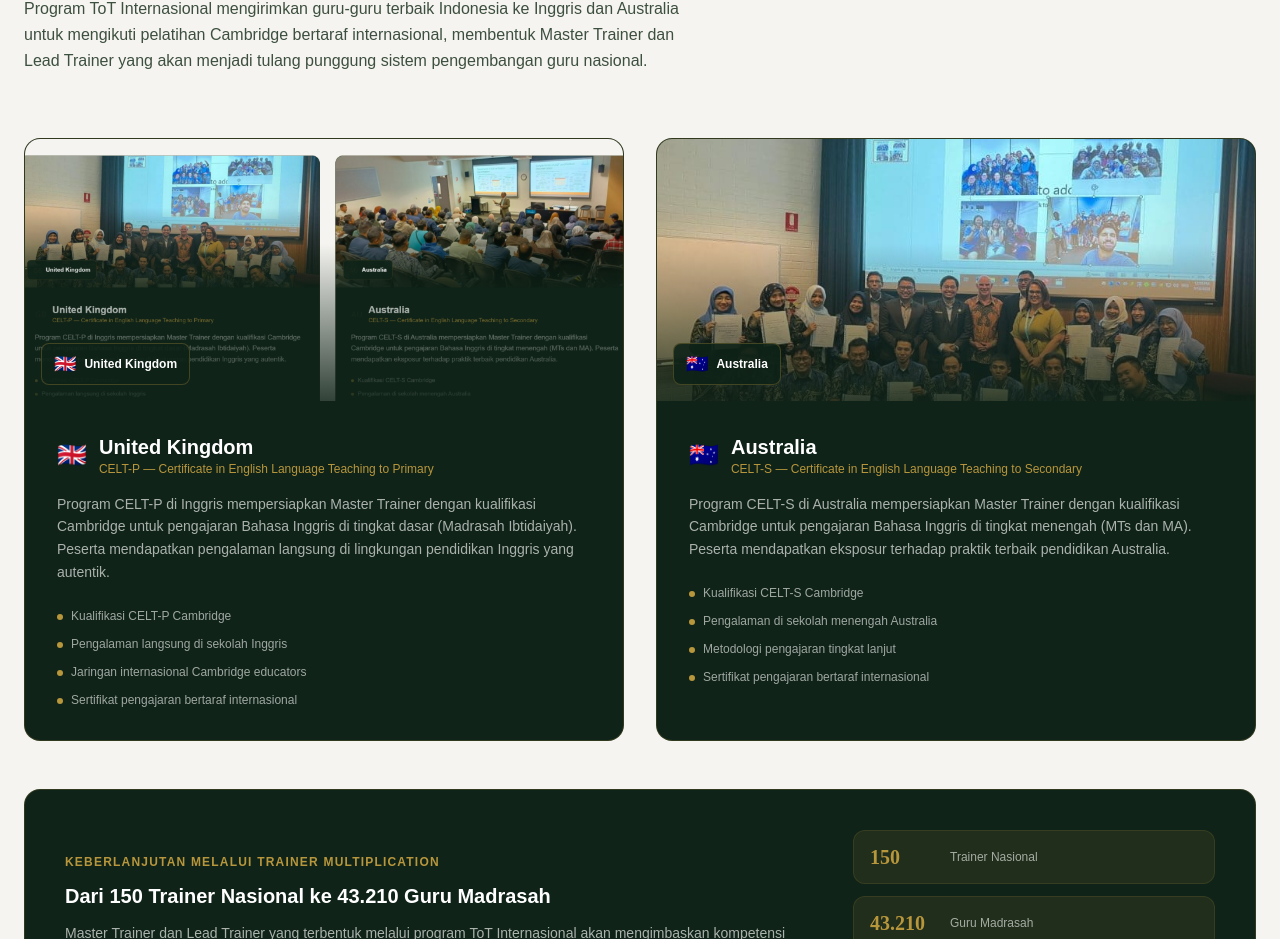
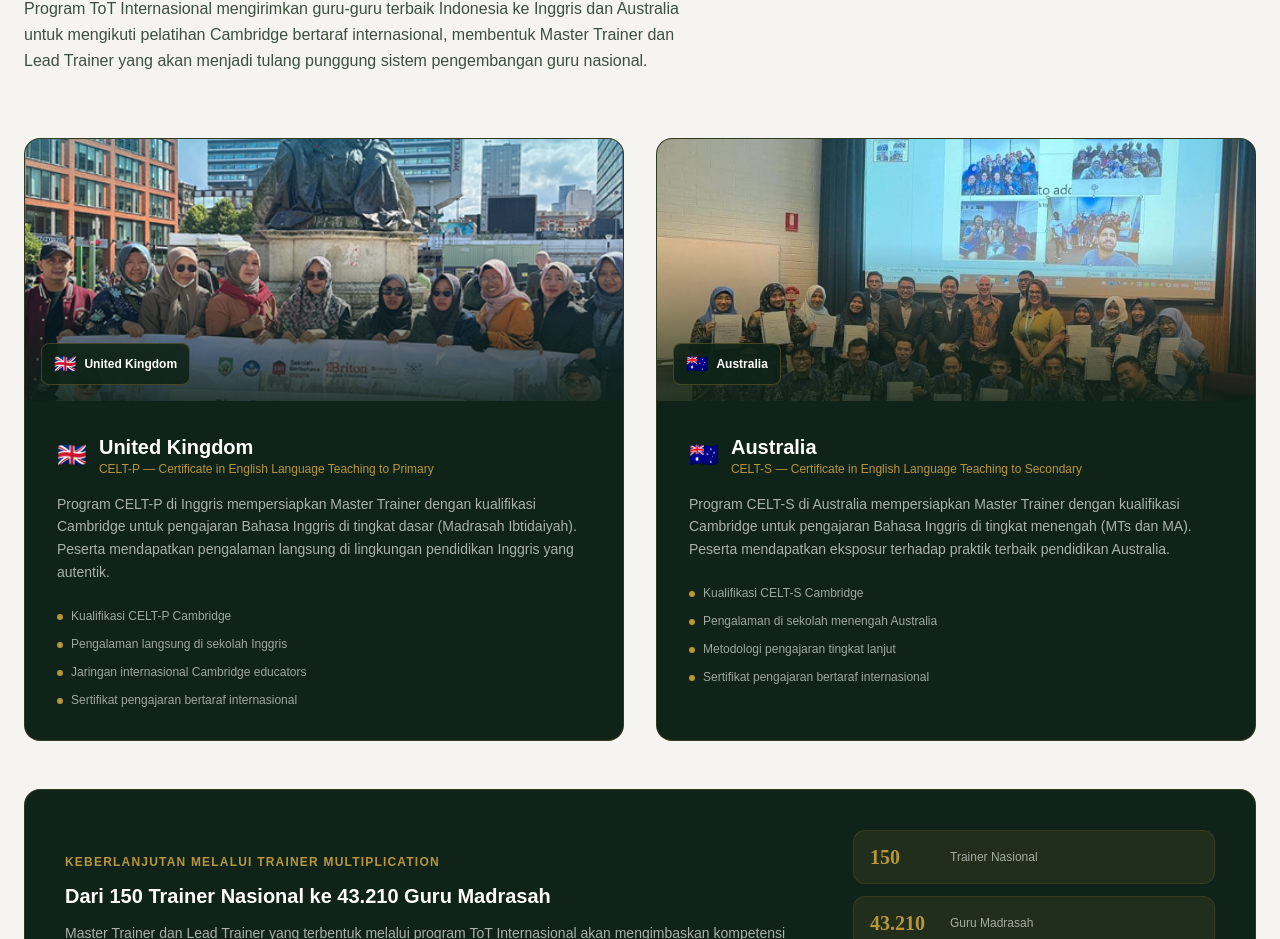
Before and after one commit to alphaajansyah/sbi_website_sandbox2_upt_ptkin, a Next.js app: page /home in a window 1280 px wide. Shown: the part 8253-9192 px from the top of the page. Built offline with nearby package versions, Linux system fonts and the light colour scheme.

Commit message:
Manual code change

```diff
--- a/src/app/home/components/InternationalToTSection.tsx
+++ b/src/app/home/components/InternationalToTSection.tsx
@@ -56,7 +56,7 @@ export default function InternationalToTSection() {
               {/* Image */}
               <div className="relative overflow-hidden" style={{ aspectRatio: '16/7' }}>
                 <img
-                  src="/assets/images/aaaaaaaa-1786656744885.png"
+                  src="/assets/images/Untitled-1784305093040.png"
                   alt="Peserta Training of Trainers internasional — guru madrasah Indonesia di depan landmark Inggris dalam program CELT"
                   className="absolute inset-0 w-full h-full object-cover"
                   style={{ objectPosition: 'center 30%' }}
```
